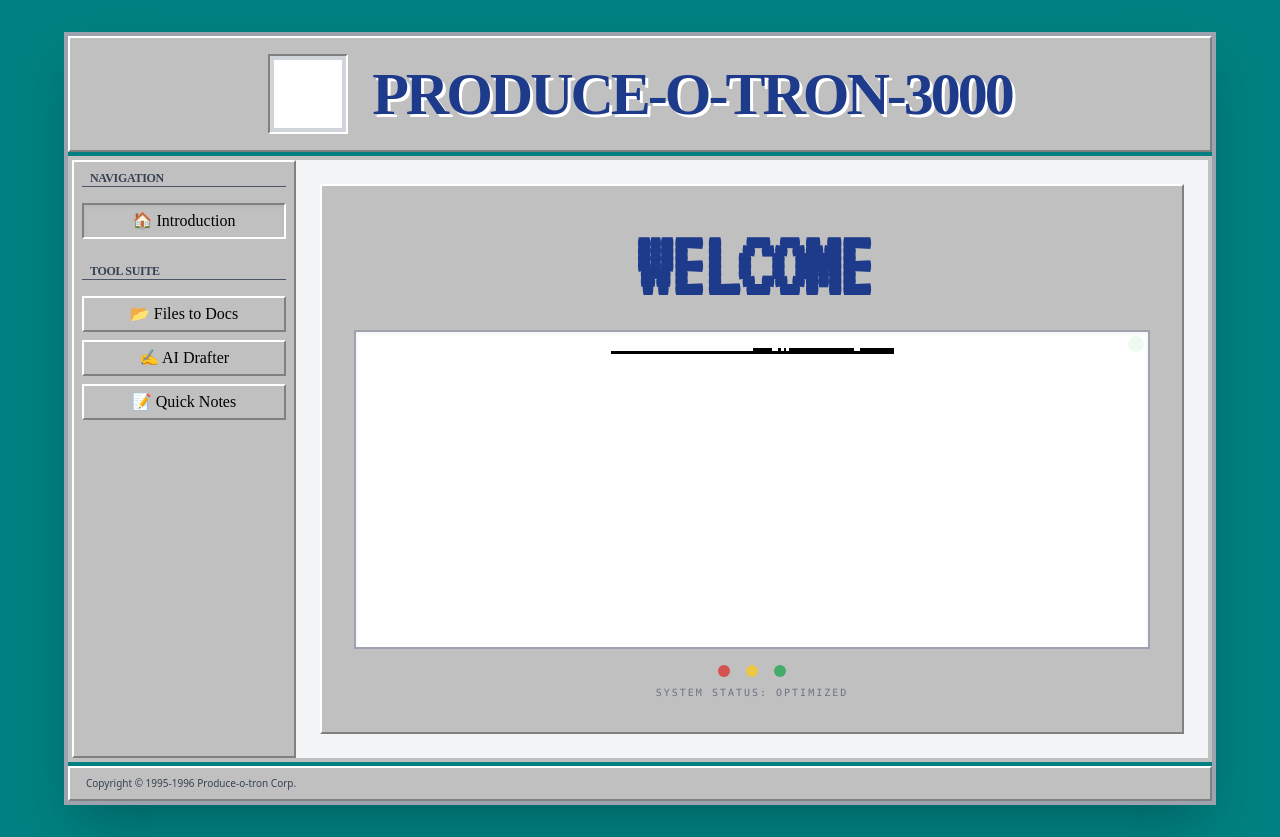
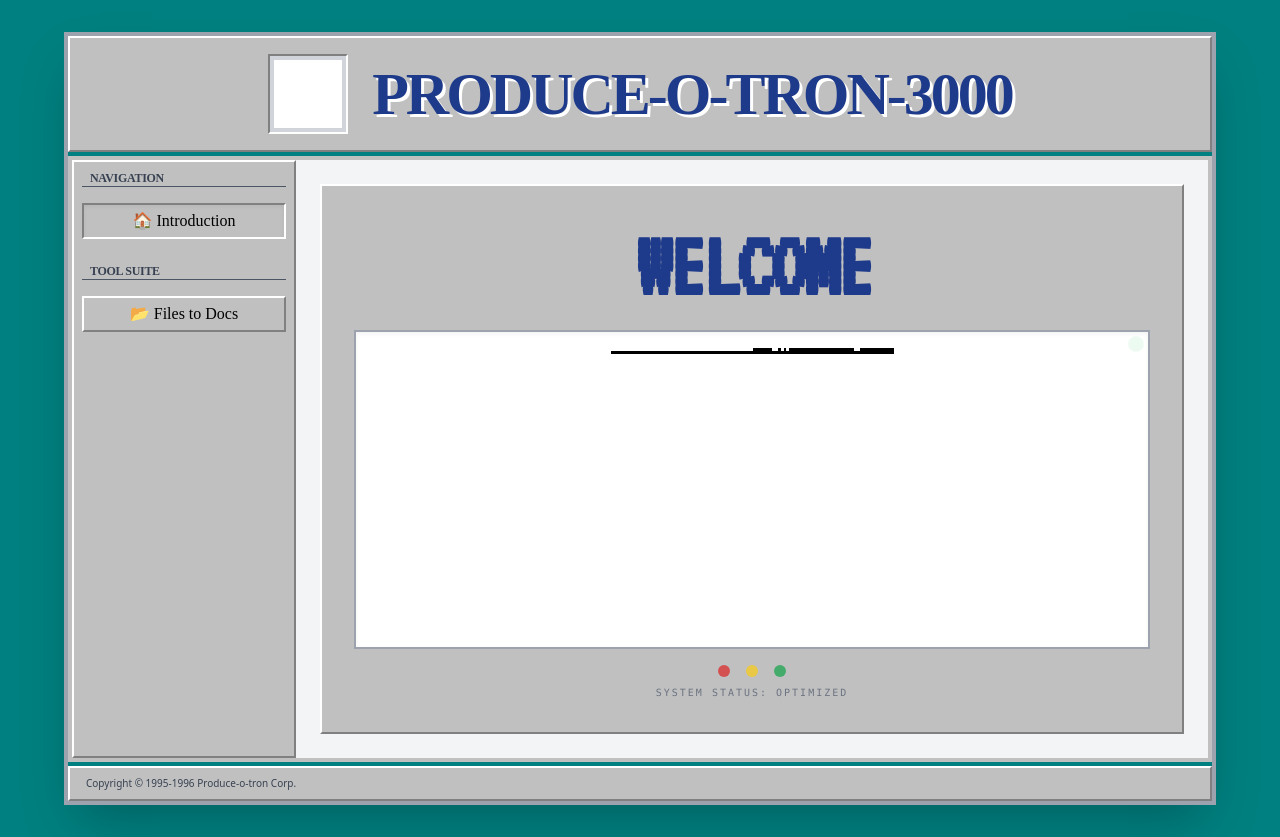
Before and after one commit to TabrisArg/PRODUCE-O-TRON-3000, a React (Vite) app: page / in a window 1280 px wide. Built offline with nearby package versions, Linux system fonts and the light colour scheme.

Commit message:
feat: Remove unused tools and add polyfill
Removes the AI Drafter and Quick Notes tools to simplify the application.
Adds a 'process' polyfill to window to prevent errors on static hosting platforms.

```diff
--- a/components/ToolFileList.tsx
+++ b/components/ToolFileList.tsx
@@ -1,6 +1,5 @@
-
 import React, { useState, useRef } from 'react';
-import RetroButton from './RetroButton';
+import RetroButton from './RetroButton.tsx';
 import { Document, Packer, Paragraph, Run, HeadingLevel } from 'docx';
 
 interface ScanItem {
--- a/constants.tsx
+++ b/constants.tsx
@@ -1,4 +1,3 @@
-
 import { ToolType, ToolConfig } from './types.ts';
 
 export const TOOLS: ToolConfig[] = [
@@ -7,17 +6,5 @@ export const TOOLS: ToolConfig[] = [
     name: "Files to Docs",
     icon: "📂",
     description: "Organize messy filenames into a clean document inventory."
-  },
-  {
-    id: ToolType.DRAFTER,
-    name: "AI Drafter",
-    icon: "✍️",
-    description: "Compose professional 90s corporate memos and emails."
-  },
-  {
-    id: ToolType.NOTES,
-    name: "Quick Notes",
-    icon: "📝",
-    description: "A local scratchpad for your thoughts and snippets."
   }
 ];
--- a/index.html
+++ b/index.html
@@ -1,4 +1,3 @@
-
 <!DOCTYPE html>
 <html lang="en">
 <head>
@@ -34,6 +33,11 @@
       font-family: 'VT323', monospace;
     }
   </style>
+  <script>
+    // Polyfill for 'process' to prevent crashes on static hosts like GitHub Pages
+    // where environment variables aren't injected at runtime.
+    window.process = { env: { API_KEY: "" } };
+  </script>
 <script type="importmap">
 {
   "imports": {
--- a/types.ts
+++ b/types.ts
@@ -1,9 +1,6 @@
-
 export enum ToolType {
   FILE_LIST = 'FILE_LIST',
-  HOME = 'HOME',
-  DRAFTER = 'DRAFTER',
-  NOTES = 'NOTES'
+  HOME = 'HOME'
 }
 
 export interface ToolConfig {
```
Also changed, not shown: App.tsx (+1 -7 lines).
